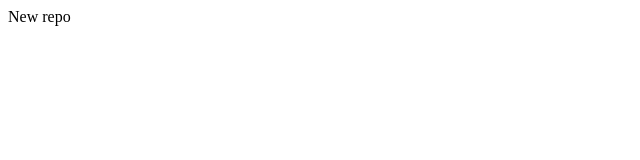
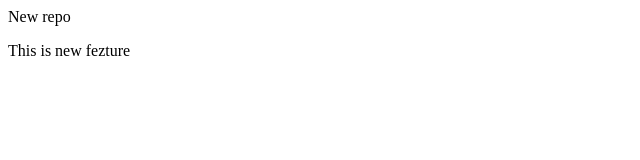
Before and after one commit to shahidansari310/Local, a plain HTML site: page index.html in a window 1280 px wide. Shown: the whole page, without its empty margins (0-640 px from the left). Drawn offline with Linux system fonts and the light colour scheme.

Commit message:
Add new line in index.html

```diff
--- a/index.html
+++ b/index.html
@@ -1 +1,2 @@
 <p>New repo</p>
+<p>This is new fezture</p>
```
